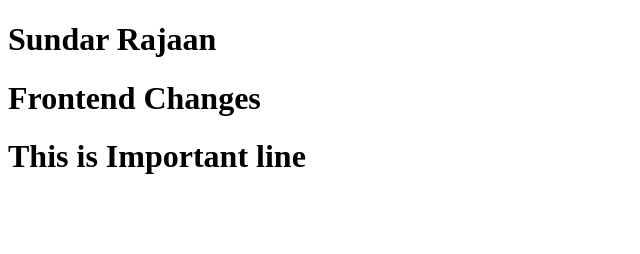
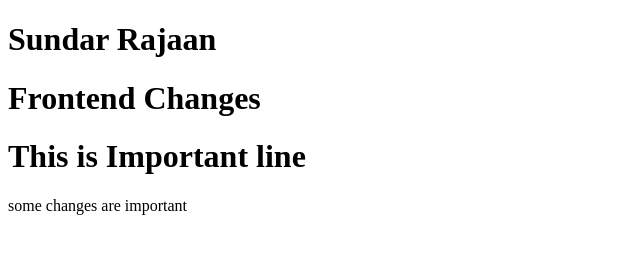
Before and after one commit to SUNDAR-RAJAAN/samplecode, a plain HTML site: page index.html in a window 1280 px wide. Shown: the whole page, without its empty margins (0-640 px from the left). Drawn offline with Linux system fonts and the light colour scheme.

Commit message:
Update index.html

```diff
--- a/index.html
+++ b/index.html
@@ -9,5 +9,6 @@
     <h1> Sundar Rajaan </h1>
     <h1> Frontend Changes</h1>
     <h1>  This is Important line </h1>
+    some changes are important
 </body>
 </html>
```
